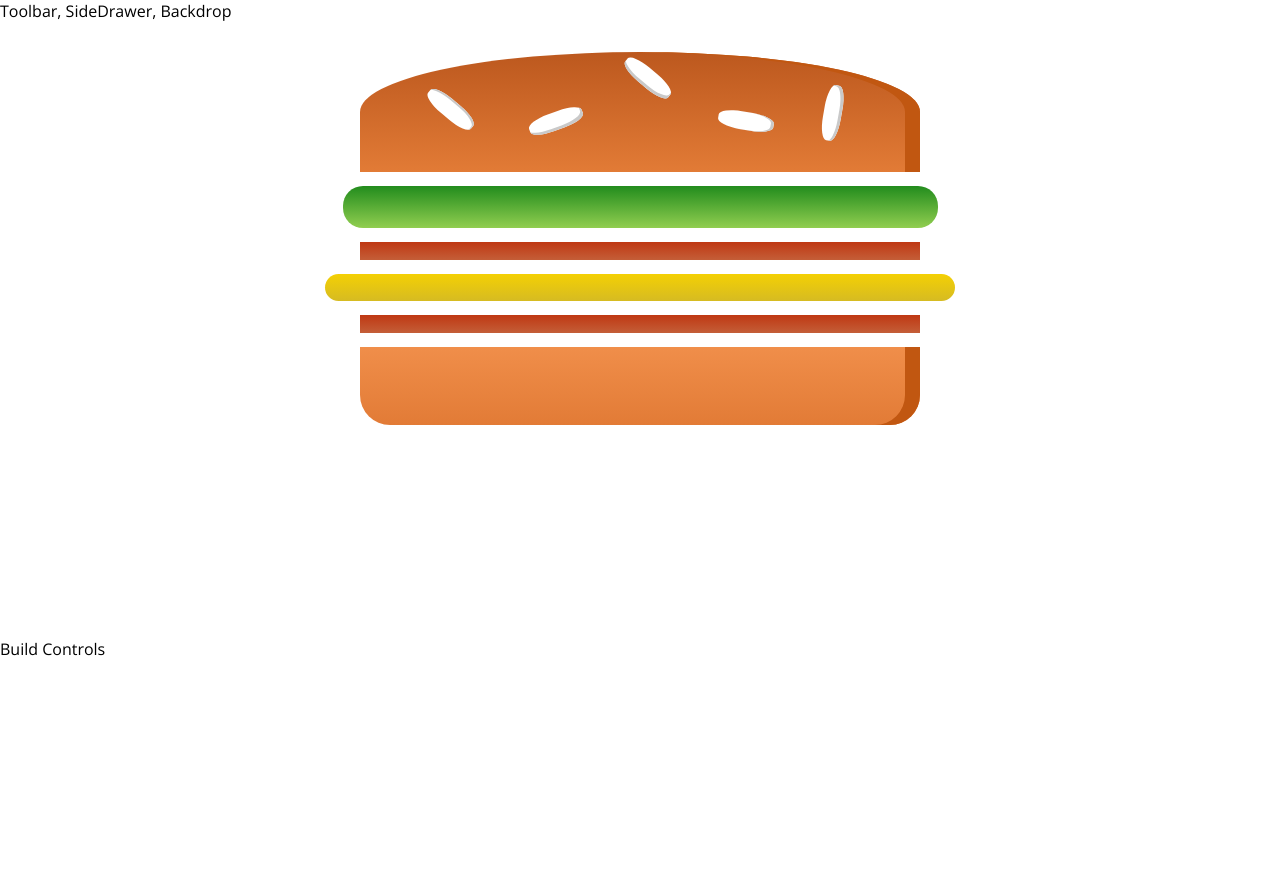
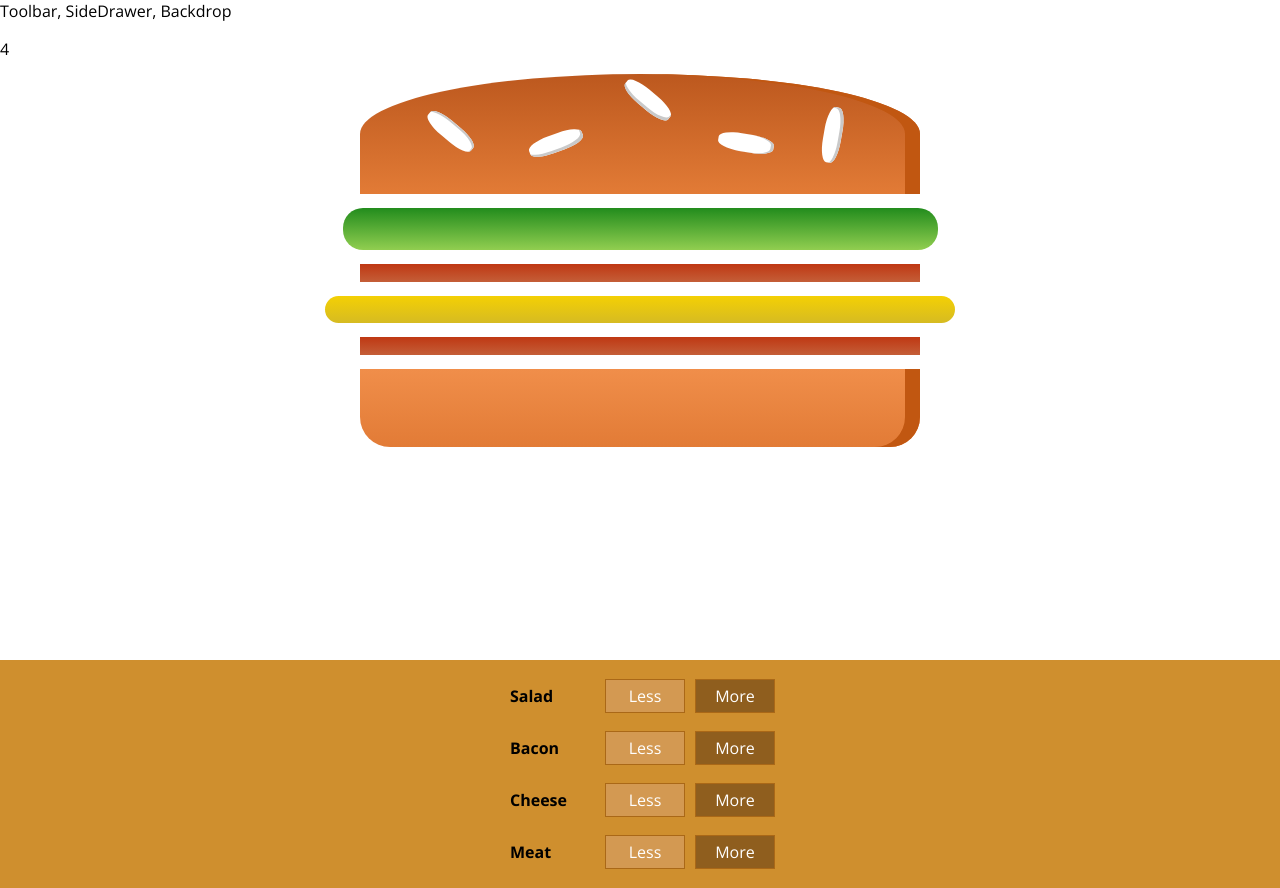
Before and after one commit to johanroug/react, a React app: page / in a window 1280 px wide. Before the commit the page ends 800 px from the top, so only its background shows below. Built offline with nearby package versions, Linux system fonts and the light colour scheme.

Commit message:
add and remove ingredients

```diff
--- /dev/null
+++ b/src/components/BurgerBuilder/BuildControls/BuildControl/BuildControl.js
@@ -0,0 +1,15 @@
+import React from 'react';
+import classes from './BuildControl.scss';
+
+const BuildControl = (props) => {
+  return (
+    <div className={classes.BuildControl}>
+      <div className={classes.Label}>{props.label}</div>
+      <button onClick={props.remove} className={classes.Less}>Less</button>
+      <button onClick={props.add} className={classes.More}>More</button>
+      {/* {props.disabled} */}
+    </div>
+  );
+};
+
+export default BuildControl;
--- /dev/null
+++ b/src/components/BurgerBuilder/BuildControls/BuildControl/BuildControl.scss
@@ -0,0 +1,56 @@
+.BuildControl {
+  display: flex;
+  justify-content: space-between;
+  align-items: center;
+  margin: 5px 0;
+
+  button {
+    display: block;
+    font: inherit;
+    padding: 5px;
+    margin: 0 5px;
+    width: 80px;
+    border: 1px solid #AA6817;
+    cursor: pointer;
+    outline: none;
+  }
+  button {
+    &:disabled {
+      background-color: #AC9980;
+      border: 1px solid #7E7365;
+      color: #ccc;
+      cursor: default;
+    }
+
+    &:hover:disabled {
+      background-color: #AC9980;
+      color: #ccc;
+      cursor: not-allowed;
+    }
+  }
+  .Less {
+    background-color: #D39952;
+    color: white;
+    &:hover,
+    &:active {
+      background-color: #DAA972;
+      color: white;
+    }
+  }
+
+  .More {
+    background-color: #8F5E1E;
+    color: white;
+    &:hover,
+    &:active {
+      background-color: #99703F;
+      color: white;
+    }
+  }
+}
+
+.Label {
+  padding: 10px;
+  font-weight: bold;
+  width: 80px;
+}
--- /dev/null
+++ b/src/components/BurgerBuilder/BuildControls/BuildControls.js
@@ -0,0 +1,36 @@
+import React from 'react';
+
+import classes from './BuildControls.scss';
+import BuildControl from './BuildControl/BuildControl';
+
+const controls = [
+  {label: 'Salad', type: 'salad'},
+  {label: 'Bacon', type: 'bacon'},
+  {label: 'Cheese', type: 'cheese'},
+  {label: 'Meat', type: 'meat'}
+];
+
+// const disabledHandler = (type) => {
+//   const disabledInfo = [...this.state.ingredients];
+//   disabledInfo.filter(value => {
+//     return value === controls.type;
+//   });
+// };
+
+const buildControls = (props) => (
+  <div className={classes.BuildControls}>
+    {controls.map((ctrl, index) => {
+      return (
+        <BuildControl
+          key={ctrl.label}
+          label={ctrl.label}
+          // disabled={disabledHandler.bind(this, ctrl.type)}
+          add={props.add.bind(this, ctrl.type)}
+          remove={props.remove.bind(this, ctrl.type)} />
+      );
+    })}
+  </div>
+);
+
+export default buildControls
+;
--- /dev/null
+++ b/src/components/BurgerBuilder/BuildControls/BuildControls.scss
@@ -0,0 +1,10 @@
+.BuildControls {
+  width: 100%;
+  display: flex;
+  background-color: #cf8f2e;
+  margin: 0 auto;
+  flex-flow: column;
+  align-items: center;
+  box-shadow: 0 2px 1px #ccc;
+  padding: 10px 0;
+}
--- a/src/components/BurgerBuilder/Burger/Burger.scss
+++ b/src/components/BurgerBuilder/Burger/Burger.scss
@@ -2,7 +2,7 @@
   width: 100%;
   margin: auto;
   height: 250px;
-  overflow: scroll;
+  overflow-y: auto;
   text-align: center;
   font-weight: 700;
   font-size: 1.2rem;
--- a/src/components/BurgerBuilder/BurgerBuilder.js
+++ b/src/components/BurgerBuilder/BurgerBuilder.js
@@ -1,7 +1,14 @@
 import React, { Component } from 'react';
 import Aux from '../../hoc/Aux';
 import Burger from './Burger/Burger';
+import BuildControls from './BuildControls/BuildControls';
 
+const INGREDIENT_PRICES = {
+  salad: 0.5,
+  cheese: 0.4,
+  meat: 1.3,
+  bacon: 0.7
+};
 class BurgerBuilder extends Component {
   state = {
     ingredients: [
@@ -9,14 +16,51 @@
       'bacon',
       'cheese',
       'bacon'
-    ]
+    ],
+    totalPrice: 4
+  }
+
+  addIngredientHandler = (type) => {
+    const updatedIngredients = [...this.state.ingredients];
+    updatedIngredients.push(type);
+
+    let totalPrice = this.state.totalPrice;
+    totalPrice = this.state.totalPrice + INGREDIENT_PRICES[type];
+
+    this.setState({
+      ingredients: updatedIngredients,
+      totalPrice: totalPrice
+    });
+  }
+
+  removeIngredientHandler = (type) => {
+    const updatedIngredients = [...this.state.ingredients];
+
+    if (updatedIngredients.length > 0) {
+      let totalPrice = this.state.totalPrice;
+
+      for (let i = 0; i < updatedIngredients.length; i++) {
+        if (updatedIngredients[i] === type) {
+          updatedIngredients.splice(i, 1);
+          totalPrice = totalPrice - INGREDIENT_PRICES[type];
+          break;
+        }
+      }
+      this.setState({
+        ingredients: updatedIngredients,
+        totalPrice: totalPrice
+      });
+    }
   }
 
   render () {
     return (
       <Aux>
+        {this.state.totalPrice}
         <Burger ingredients={this.state.ingredients} />
-        <div>Build Controls</div>
+        <BuildControls
+          add={this.addIngredientHandler}
+          remove={this.removeIngredientHandler} />
       </Aux>
     );
   }
```
